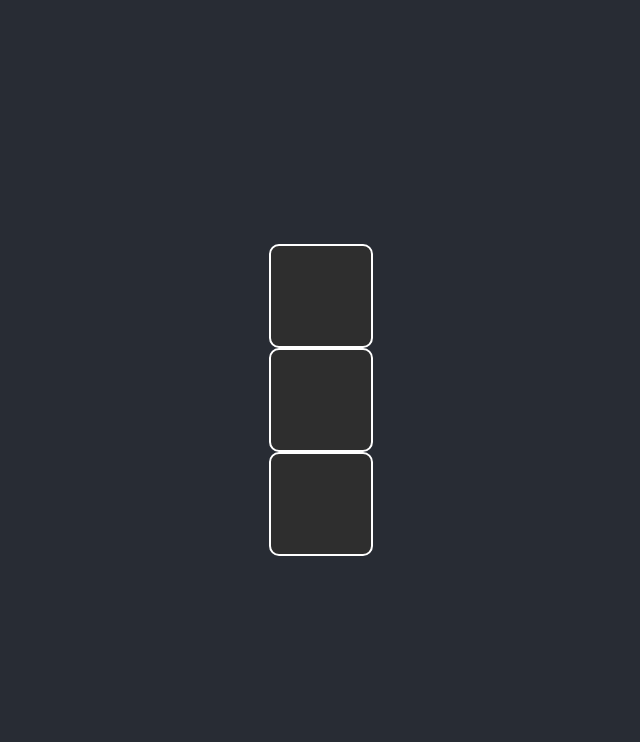
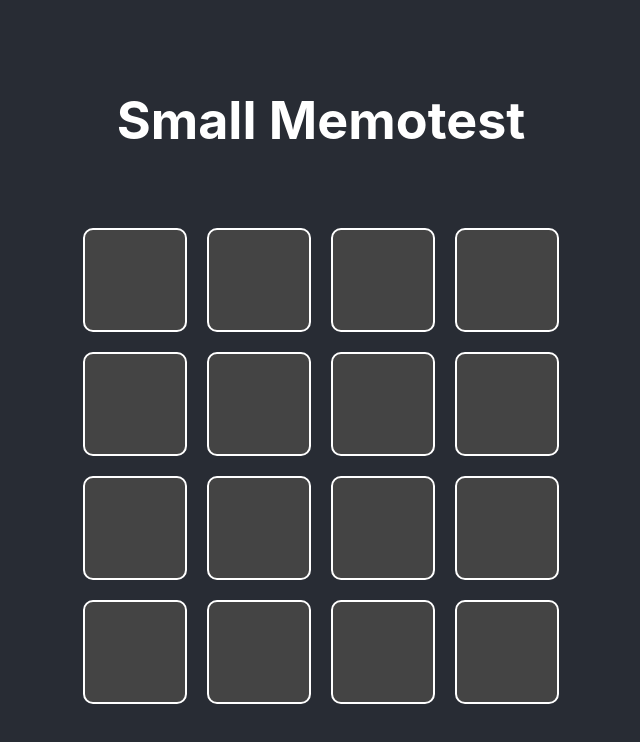
Before and after one commit to PracticaDS/2019-memotest-clase, a React (Create React App) app: page / in a window 1280 px wide. Shown: the top 742 px of the page, without its empty margins (319-959 px from the left). Built offline with nearby package versions, Linux system fonts and the light colour scheme.

Commit message:
Agregado tablero a main app. Agregado mensaje al completar el juego.

```diff
--- a/src/App.js
+++ b/src/App.js
@@ -1,18 +1,15 @@
 import React, { Component } from 'react';
 import './App.css';
 import { Ficha } from './components/Ficha';
+import { Tablero } from './components/Tablero';
 
 class App extends Component {
   render() {
     return (
       <div className="App">
         <header className="App-header">
-
-          <div>
-            <Ficha contenido="🦁" />
-            <Ficha contenido="🦁" />
-            <Ficha contenido="🦁" />
-          </div>
+          <h1>Small Memotest</h1>
+          <Tablero columnas={4} contenidos={["🤡","👹","👻","👽","👾","🤖","😺","🙊"]} onCompletado={() => window.alert("Ganaste!!")} />
         </header>
       </div>
     );
--- a/src/components/Ficha.css
+++ b/src/components/Ficha.css
@@ -12,5 +12,5 @@
 }
 
 .ficha.bocaAbajo {
-    background-color: #2e2e2e;
+    background-color: #444444;
 }
--- a/src/components/Tablero.js
+++ b/src/components/Tablero.js
@@ -33,7 +33,13 @@
 
   procesarPar(parDeFichas) {
     if(this.contenidoDe(parDeFichas[0]) === this.contenidoDe(parDeFichas[1])) {
-      return [...this.state.paresEncontrados, parDeFichas];
+      const nuevosParesEncontrados = [...this.state.paresEncontrados, parDeFichas];
+
+      if(nuevosParesEncontrados.length === this.props.contenidos.length && _.isFunction(this.props.onCompletado)) {
+        this.props.onCompletado.call(nuevosParesEncontrados);
+      }
+
+      return nuevosParesEncontrados;
     } else {
       setTimeout(() => this.ponerBocaAbajo(parDeFichas), 2000)
       return this.state.paresEncontrados;
--- a/src/components/Tablero.storybook.js
+++ b/src/components/Tablero.storybook.js
@@ -1,5 +1,8 @@
 import React from 'react';
 import { storiesOf } from '@storybook/react';
 import { Tablero } from './Tablero';
+import { action } from '@storybook/addon-actions';
 
-storiesOf('Tablero', module).add('Normal', () => <Tablero columnas={4} contenidos={["💩", "🤡", "👹", "👻", "👽", "👾"]} />);
+storiesOf('Tablero', module)
+  .add('Normal', () => <Tablero columnas={4} contenidos={["💩", "🤡", "👹", "👻", "👽", "👾"]} />)
+  .add('Pequeño', () => <Tablero columnas={2} contenidos={["💩", "🤡"]} onCompletado={action("On completado")} />);
```
